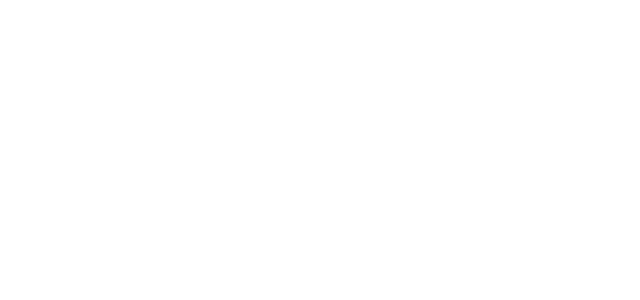
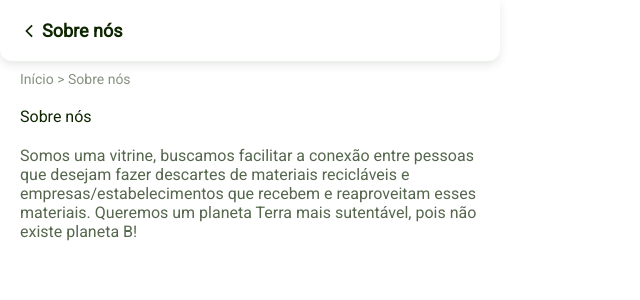
Before and after one commit to joaomarcosc/frontend-provihack, a React (Create React App) app: page /sobre-nos in a window 1280 px wide. Before the commit this address had no page. Shown: the top 300 px of the page, without its empty margins (0-640 px from the left). Built offline with nearby package versions, Linux system fonts and the light colour scheme.

Commit message:
feat: create AboutUs Page

```diff
--- a/src/app/routes.tsx
+++ b/src/app/routes.tsx
@@ -7,6 +7,7 @@
 const InformationView = React.lazy(
   () => import('../containers/InformationView')
 );
+const AboutUs = React.lazy(() => import('../containers/AboutUs'));
 
 export function Routes() {
   return (
@@ -17,6 +18,7 @@
           <Route path="tipos-de-materiais" element={<RecycleTypes />} />
           <Route path="submeter-sugestao" element={<SuggestionForm />} />
           <Route path="informacao" element={<InformationView />} />
+          <Route path="sobre-nos" element={<AboutUs />} />
         </Route>
       </RouteContainer>
     </React.Suspense>
--- /dev/null
+++ b/src/containers/AboutUs/index.tsx
@@ -0,0 +1,23 @@
+import css from './styles.module.scss';
+import { Header } from 'components/Header';
+
+export default function AboutUs() {
+  return (
+    <section className={css.AboutUsWrapper}>
+      <Header
+        name="Sobre nós"
+        routeArrayPos={['Início', 'Sobre nós']}
+        navigateTo="/tipos-de-materiais"
+      />
+      <div className={css.AboutContainer}>
+        <p className={css.title}>Sobre nós</p>
+        <p className={css.text}>
+          Somos uma vitrine, buscamos facilitar a conexão entre pessoas que
+          desejam fazer descartes de materiais recicláveis e
+          empresas/estabelecimentos que recebem e reaproveitam esses materiais.
+          Queremos um planeta Terra mais sutentável, pois não existe planeta B!
+        </p>
+      </div>
+    </section>
+  );
+}
--- /dev/null
+++ b/src/containers/AboutUs/styles.module.scss
@@ -0,0 +1,30 @@
+
+@import "../../assets/styles/variables";
+
+.AboutUsWrapper {
+  display: flex;
+  flex-direction: column;
+
+  @media(min-width: $tablet) {
+    min-width: 460px;
+    max-width: 500px;
+  }
+}
+
+.AboutContainer{
+ display: flex;
+ flex-direction: column;
+ padding: 0 20px 0 20px;
+}
+
+.title{
+ color: $color-dark-green;
+ font-weight: 500;
+ padding-bottom: 20px;
+}
+
+.text{
+ color: $color-70-green;
+ font-weight: 400;
+ text-align: left;
+}
--- a/src/containers/InformationView/styles.module.scss
+++ b/src/containers/InformationView/styles.module.scss
@@ -20,34 +20,6 @@
   margin-bottom: 25px;
 }
 
-.iconHeader {
- font-size: 2em;
- color: #000000;
- margin: 0;
- top: 0;
-}
-
-.header{
- display: flex;
- align-items: center;
- box-shadow: 0px 4px 15px rgba(13, 38, 1, 0.13);
- border-radius: 0 0 12px 12px ;
- background-color: #f7f7f7;
-}
-
-.title{
- font-size: 17px;
-}
-
-.menuText{
- margin-left: 3%;
-}
-
-.searchBar{
- display: flex;
- margin: 10%;
-}
-
 .infoEstab{
  display: flex;
  flex-direction: column;
```
